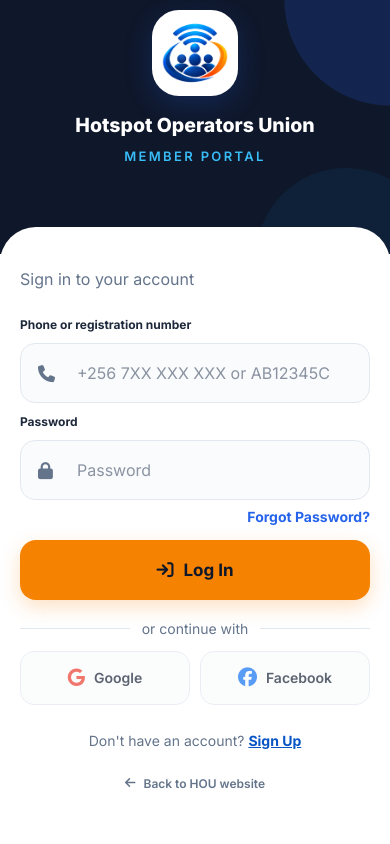
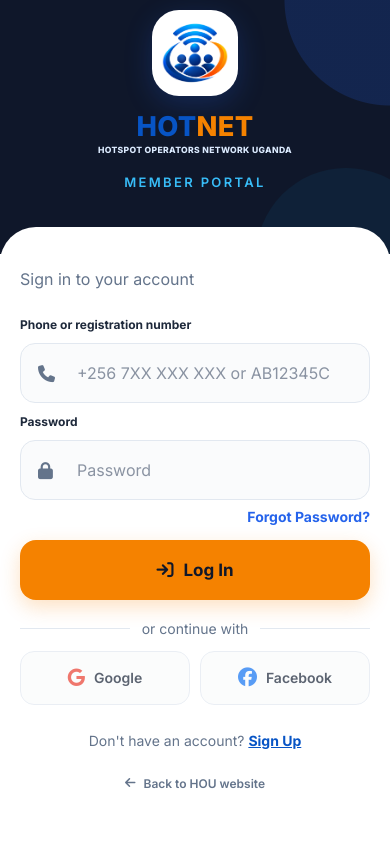
Before and after one commit to alexnamurinda/hou, a PHP site: page /client/index.html in a window 390 px wide. Run offline with PHP 8.4, Linux system fonts and the light colour scheme; data that the repository does not hold is empty.

Commit message:
change of name

```diff
--- a/client/assets/css/client.css
+++ b/client/assets/css/client.css
@@ -84,6 +84,39 @@ a {
   text-decoration: none;
 }
 
+.hou-brand-lockup {
+  display: flex;
+  min-width: 0;
+  flex-direction: column;
+  gap: 2px;
+  line-height: 1;
+}
+
+.hou-brand-name,
+.auth-brand-name {
+  display: flex;
+  gap: 0;
+  color: #0754c5;
+  font-size: 23px;
+  font-weight: 800;
+  letter-spacing: .01em;
+  line-height: 1;
+}
+
+.hou-brand-name > :last-child,
+.auth-brand-name > :last-child {
+  color: #f58200;
+}
+
+.hou-brand-subtitle,
+.auth-brand-subtitle {
+  color: #123f78;
+  font-size: 7px;
+  font-weight: 800;
+  letter-spacing: .015em;
+  line-height: 1.2;
+}
+
 .member-brand img,
 .mobile-brand img {
   width: 44px;
@@ -830,14 +863,20 @@ a {
     object-fit: contain;
   }
 
-  .auth-hero h1 {
+  .auth-hero .auth-brand-name {
     position: relative;
     z-index: 1;
     margin: 0;
-    color: var(--hou-white);
-    font-size: clamp(19px, 5vw, 24px);
-    font-weight: 800;
-    line-height: 1.25;
+    font-size: clamp(25px, 7vw, 32px);
+  }
+
+  .auth-hero .auth-brand-subtitle {
+    position: relative;
+    z-index: 1;
+    margin-top: 5px;
+    color: #dbeafe;
+    font-size: clamp(8px, 2.2vw, 10px);
+    letter-spacing: .04em;
   }
 
   .auth-hero p {
@@ -1460,6 +1499,14 @@ a {
   border-radius: 9px;
 }
 
+.dashboard-header .hou-brand-name {
+  font-size: 20px;
+}
+
+.dashboard-header .hou-brand-subtitle {
+  font-size: 6px;
+}
+
 .dashboard-account {
   display: flex;
   align-items: center;
--- a/client/index.html
+++ b/client/index.html
@@ -11,7 +11,7 @@
   <link rel="apple-touch-icon" href="../images/hou_logo.png?v=20261010-1" />
   <link rel="stylesheet" href="https://cdnjs.cloudflare.com/ajax/libs/font-awesome/6.5.2/css/all.min.css" />
   <link href="https://fonts.googleapis.com/css2?family=Inter:wght@400;500;600;700;800&display=swap" rel="stylesheet" />
-  <link rel="stylesheet" href="assets/css/client.css?v=20261012-2" />
+  <link rel="stylesheet" href="assets/css/client.css?v=20261014-2" />
 </head>
 <body>
   <main class="member-app">
@@ -19,7 +19,10 @@
       <aside class="member-welcome">
         <a class="member-brand" href="../index.php">
           <img src="../images/hou_logo.png" alt="" />
-          <span>Hotspot Operators Union</span>
+          <span class="hou-brand-lockup">
+            <span class="hou-brand-name"><span>HOT</span><span>NET</span></span>
+            <span class="hou-brand-subtitle">HOTSPOT OPERATORS NETWORK UGANDA</span>
+          </span>
         </a>
 
         <div class="welcome-copy">
@@ -37,10 +40,11 @@
       </aside>
 
       <header class="auth-hero">
-        <a class="auth-logo" href="../index.php" aria-label="Hotspot Operators Union home">
+        <a class="auth-logo" href="../index.php" aria-label="HOTNET Hotspot Operators Network Uganda home">
           <img src="../images/hou_logo.png" alt="" />
         </a>
-        <h1>Hotspot Operators Union</h1>
+        <h1 class="auth-brand-name"><span>HOT</span><span>NET</span></h1>
+        <h2 class="auth-brand-subtitle">HOTSPOT OPERATORS NETWORK UGANDA</h2>
         <p>MEMBER PORTAL</p>
       </header>
 
```
Also changed, not shown: client/api/membership-card-pdf.php (+11 -8 lines), client/member.php (+5 -2 lines), css/mainstyles.css (+26 -3 lines), includes/nav.php (+5 -2 lines).
